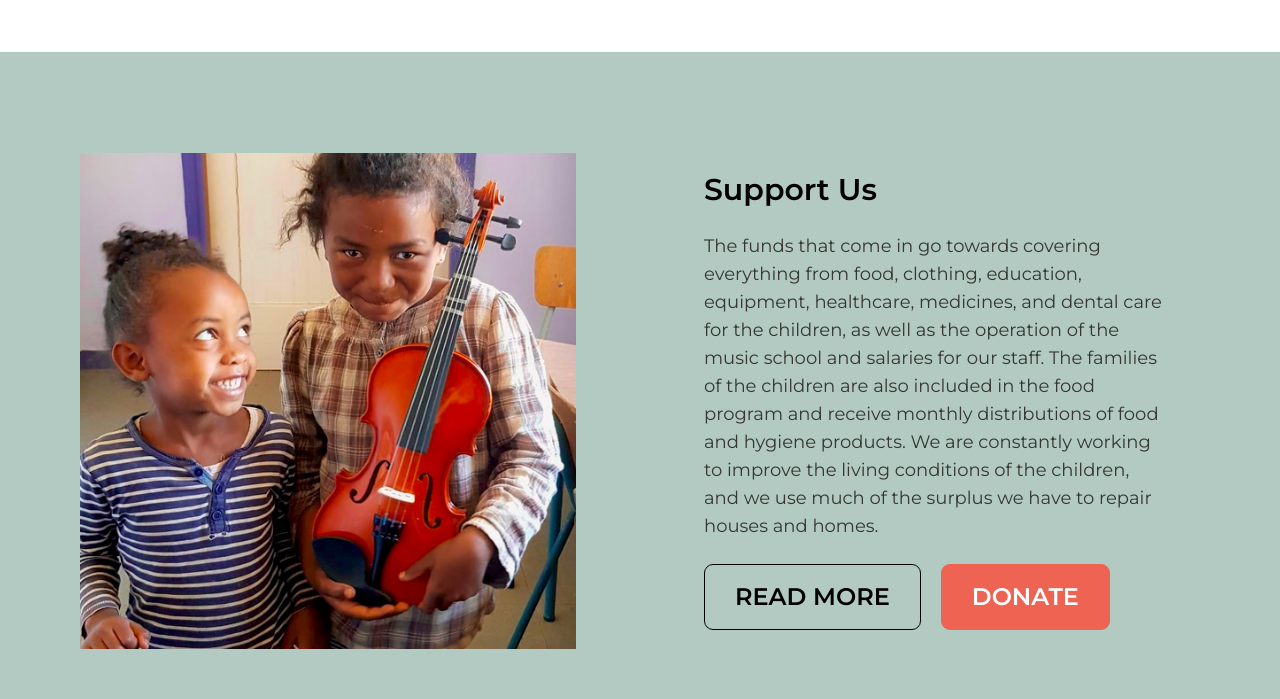
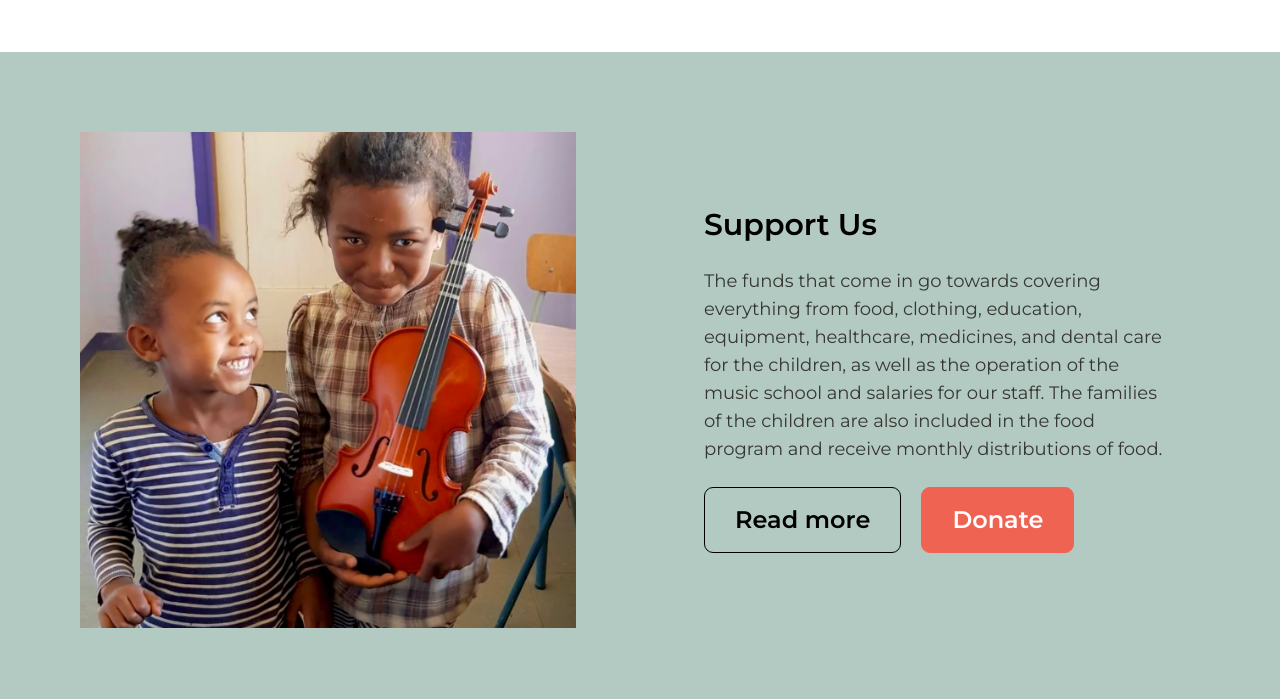
Before and after one commit to NoroffFEU/musikkforandrerliv.no, a React (Vite) app: page / in a window 1280 px wide. Shown: the part 5900-6599 px from the top of the page. Built offline with nearby package versions, Linux system fonts and the light colour scheme; a web font is replaced by a local one.

Commit message:
Support section: replace text with translation keys

```diff
--- a/src/components/homePage/supportSection.jsx
+++ b/src/components/homePage/supportSection.jsx
@@ -1,10 +1,10 @@
 import React from 'react';
 
+import { useTranslation } from 'react-i18next';
 import { IoIosArrowForward } from 'react-icons/io';
 
-import supportData from '../../data/support.json';
-
 const SupportSection = () => {
+  const { t } = useTranslation();
   return (
     <section
       id="SupportSection"
@@ -13,8 +13,8 @@ const SupportSection = () => {
       <div className="w-full flex flex-col items-center justify-center md:flex-row gap-8 md:gap-16 lg:gap-20 xl:gap-32">
         <div className="w-full md:w-1/2 md:h-full flex items-center justify-center">
           <img
-            src={supportData.image}
-            alt={supportData.title}
+            src="../../../public/assets/placeholder-images/IMG_6438.webp"
+            alt={t('screens.supportUs.title')}
             className="w-full aspect-[1/1] h-auto md:h-full object-cover"
           />
         </div>
@@ -22,20 +22,20 @@ const SupportSection = () => {
         <div className="w-full h-auto px-6 md:px-0 md:w-1/2 lg:w-1/2 flex flex-col justify-center md:items-start gap-6 lg:py-10">
           <div className="w-full flex justify-between items-center">
             <h2 className="text-3xl font-['Freeman'] sm:font-['Montserrat'] sm:font-semibold">
-              {supportData.title}
+              {t('screens.supportUs.title')}
             </h2>
             <IoIosArrowForward className="flex sm:hidden cursor-pointer text-2xl" />
           </div>
 
           <p className="[font-family:var(--font-sans)] text-sm sm:text-lg max-w-[462px] text-[#363732]">
-            {supportData.content}
+            {t('screens.supportUs.description')}
           </p>
           <div className="hidden gap-[20px] sm:flex sm:flex-row md:flex-col lg:flex-row">
             <button className="inline-block w-fit py-4 px-[30px] border rounded-[9px] [font-family:var(--font-sans) ] font-semibold md:text-2xl cursor-pointer whitespace-nowrap">
-              READ MORE
+              {t('common.buttons.readMore')}
             </button>
             <button className="inline-block w-fit py-4 px-[30px] border rounded-[9px] [font-family:var(--font-sans) ] font-semibold md:text-2xl cursor-pointer text-white bg-[var(--color-sunset-red)] border-[var(--color-sunset-red)]">
-              DONATE
+              {t('common.buttons.donate')}
             </button>
           </div>
         </div>
```
